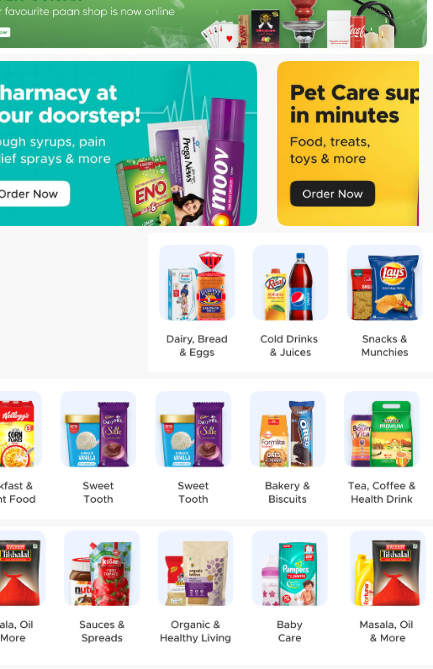
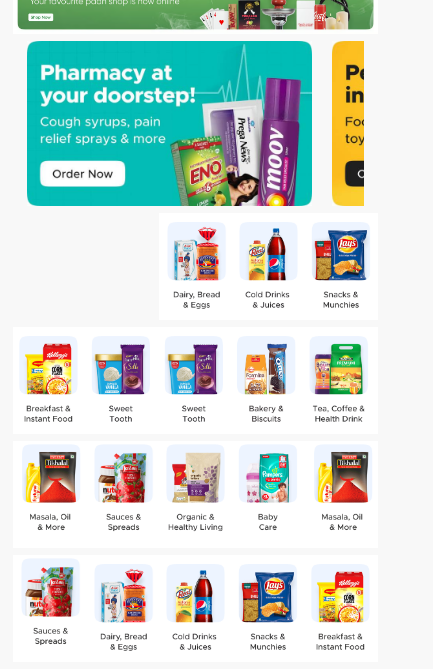
Before and after one commit to NehaChandra22/Blink-Clone, a plain HTML site: page index.html in a window 390 px wide. Shown: the part 109-778 px from the top of the page, 433 px wide, since content can reach past the window. Drawn offline with Linux system fonts and the light colour scheme.

Commit message:
Update media-query.css

```diff
--- a/media-query.css
+++ b/media-query.css
@@ -24,7 +24,7 @@
     width: 40%;
   }
   .main-container {
-    width: 475px;
+    width: 365px;
   }
   .footer-container {
     display: flex;
```
